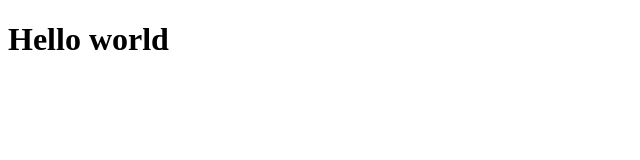
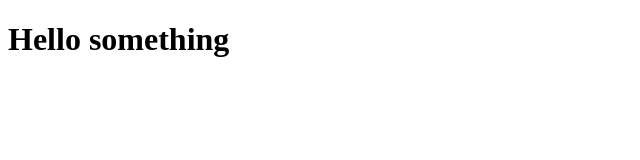
Before and after one commit to aitchiss/test-site, a website: page build_output/index.html in a window 1280 px wide. Shown: the whole page, without its empty margins (0-640 px from the left). Drawn offline with Linux system fonts and the light colour scheme.

Commit message:
change to index.html

```diff
--- a/build_output/index.html
+++ b/build_output/index.html
@@ -7,6 +7,6 @@
     <title>Test site</title>
 </head>
 <body>
-    <h1>Hello world</h1>
+    <h1>Hello something</h1>
 </body>
 </html>
```
